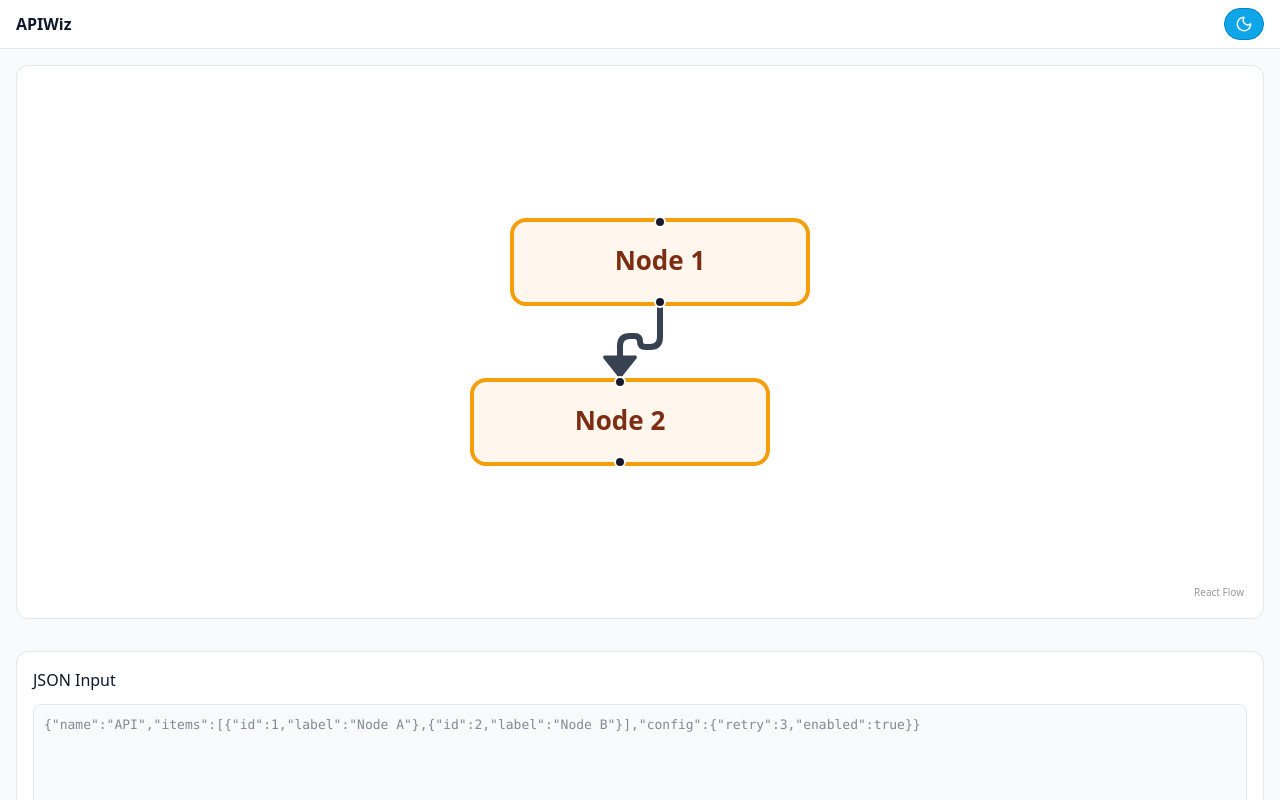
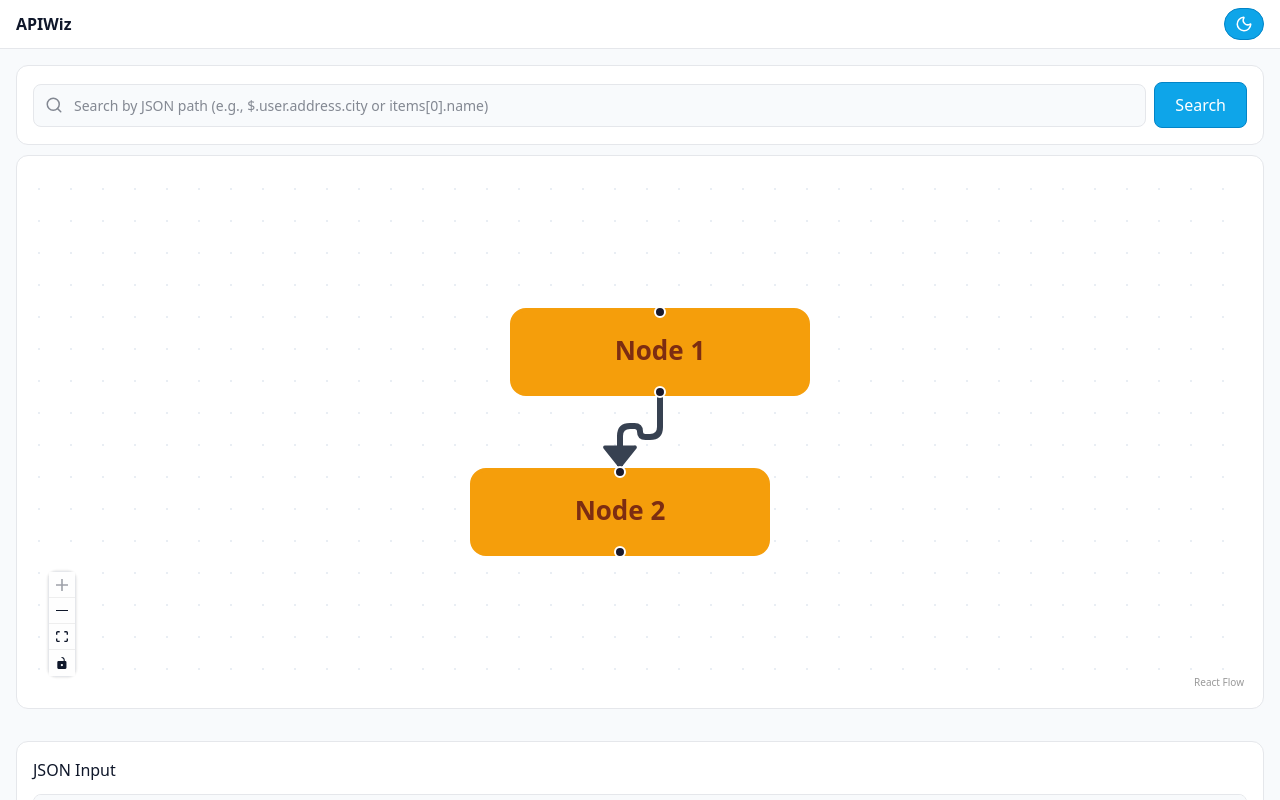
Before and after one commit to Tahaseen2002/reactflow_json_nodes, a React (Vite) app: page / in a window 1280 px wide. Shown: the top 800 px of the page. Built offline with nearby package versions, Linux system fonts and the light colour scheme.

Commit message:
search jsonpath added and zoom in ,out pending with some styling missing highlighting color copying path when click on the node

```diff
--- a/src/App.tsx
+++ b/src/App.tsx
@@ -1,17 +1,51 @@
 
-import { useEffect, useState,  useCallback } from 'react';
-import { applyNodeChanges, applyEdgeChanges, addEdge, NodeChange, EdgeChange } from '@xyflow/react';
+import { useEffect, useState,  useCallback, useRef } from 'react';
+import { applyNodeChanges, applyEdgeChanges, addEdge, NodeChange, EdgeChange, ReactFlowInstance, Connection } from '@xyflow/react';
 import { Header } from './components/Header';
 import { JsonInput } from './components/JsonInput';
 import { FlowCanvas } from './components/FlowCanvas';
 import { getThemeColors } from './utils/theme';
 import { buildFlowFromJsonText } from './utils/jsonToFlow';
+import { SearchBar } from './components/searchBar';
 
-const initialNodes: Array<{ id: string; position: { x: number; y: number }; data: { label: string; kind?: 'primitive' | 'object' | 'array' } }> = [
-  { id: 'n1', position: { x: 20, y: 20 }, data: { label: 'Node 1', kind: 'primitive' } },
-  { id: 'n2', position: { x: 0, y: 100 }, data: { label: 'Node 2', kind: 'primitive' } },
+// const initialNodes: Array<{ id: string; position: { x: number; y: number }; data: { label: string; kind?: 'primitive' | 'object' | 'array' } }> = [
+//   { id: 'n1', position: { x: 20, y: 20 }, data: { label: 'Node 1', kind: 'primitive' } },
+//   { id: 'n2', position: { x: 0, y: 100 }, data: { label: 'Node 2', kind: 'primitive' } },
+// ];
+// const initialEdges: Array<{ id: string; source: string; target: string }> = [{ id: 'n1-n2', source: 'n1', target: 'n2' }];
+
+
+const initialNodes = [
+  { id: 'n1', position: { x: 20, y: 20 }, data: { label: 'Node 1', kind: 'primitive' as NodeKind, path: 'n1' } },
+  { id: 'n2', position: { x: 0, y: 100 }, data: { label: 'Node 2', kind: 'primitive' as NodeKind, path: 'n2' } },
 ];
-const initialEdges: Array<{ id: string; source: string; target: string }> = [{ id: 'n1-n2', source: 'n1', target: 'n2' }];
+const initialEdges = [{ id: 'n1-n2', source: 'n1', target: 'n2' }];
+
+const defaultJson = `{
+  "user": {
+    "name": "John Doe",
+    "age": 30,
+    "email": "john@example.com",
+    "address": {
+      "street": "123 Main St",
+      "city": "New York",
+      "country": "USA"
+    }
+  },
+  "items": [
+    {
+      "id": 1,
+      "name": "Item 1",
+      "price": 29.99
+    },
+    {
+      "id": 2,
+      "name": "Item 2",
+      "price": 49.99
+    }
+  ],
+  "active": true
+}`;
 
 // Custom node component for theme-aware styling
 const CustomNode = ({ data, isDark }: { data: any; isDark: boolean }) => (
@@ -63,7 +97,7 @@ const getNodeStyle = (isDark: boolean, kind: NodeKind) => {
 
   const c = palette[kind];
   return {
-    background: isDark ? c.darkBg : c.lightBg,
+    backgroundColor: isDark ? c.darkBorder : c.lightBorder,
     border: `2px solid ${isDark ? c.darkBorder : c.lightBorder}`,
     color: isDark ? c.darkText : c.lightText,
     borderRadius: '8px',
@@ -77,10 +111,14 @@ const getNodeStyle = (isDark: boolean, kind: NodeKind) => {
 
 export default function App() {
   const [theme, setTheme] = useState<'light' | 'dark'>('light');
-      const [nodes, setNodes] = useState(initialNodes);
+ const [nodes, setNodes] = useState(initialNodes);
   const [edges, setEdges] = useState(initialEdges);
-  const [jsonText, setJsonText] = useState<string>('');
+  const [jsonText, setJsonText] = useState<string>(defaultJson);
   const [jsonError, setJsonError] = useState<string>('');
+const [searchQuery, setSearchQuery] = useState<string>('');
+  const [searchResult, setSearchResult] = useState<string>('');
+  const [highlightedNode, setHighlightedNode] = useState<string | null>(null);
+  const reactFlowInstanceRef = useRef<any>(null)
 
   useEffect(() => {
     const isDark = theme === 'dark';
@@ -95,18 +133,23 @@ export default function App() {
   const colors = themeColors;
 
 
+//  const onNodesChange = useCallback(
+//     (changes: NodeChange[]) => setNodes((nds) => applyNodeChanges(changes, nds)),
+//     []
+//   );
+const onNodesChange = useCallback(
+  (changes: NodeChange[]) =>
+    setNodes((nds) => applyNodeChanges(changes, nds) as typeof nds),
+  []
+);
 
-  const onNodesChange = useCallback(
-    (changes: NodeChange<{ id: string; position: { x: number; y: number; }; data: { label: string; }; }>[]) => setNodes((nodesSnapshot) => applyNodeChanges(changes, nodesSnapshot)),
-    [],
-  );
   const onEdgesChange = useCallback(
-    (changes: EdgeChange<{ id: string; source: string; target: string; }>[]) => setEdges((edgesSnapshot) => applyEdgeChanges(changes, edgesSnapshot)),
-    [],
+    (changes: EdgeChange[]) => setEdges((eds) => applyEdgeChanges(changes, eds)),
+    []
   );
   const onConnect = useCallback(
-    (params: any) => setEdges((edgesSnapshot) => addEdge(params, edgesSnapshot)),
-    [],
+    (params: Connection) => setEdges((eds) => addEdge(params, eds)),
+    []
   );
 
   const generateGraphFromJson = useCallback(() => {
@@ -115,16 +158,76 @@ export default function App() {
       setJsonError('');
       setNodes(builtNodes as any);
       setEdges(builtEdges as any);
+       setSearchQuery('');
+      setSearchResult('');
+      setHighlightedNode(null);
     } catch (err: any) {
       setJsonError(err?.message || 'Invalid JSON');
     }
   }, [jsonText]);
+
+  const handleSearch = useCallback(() => {
+    if (!searchQuery.trim()) {
+      setSearchResult('');
+      setHighlightedNode(null);
+      return;
+    }
+
+    let pathToSearch = searchQuery.trim();
+
+    if (pathToSearch.startsWith('$.')) {
+      pathToSearch = 'root.' + pathToSearch.substring(2);
+    } else if (pathToSearch === '$') {
+      pathToSearch = 'root';
+    } else if (!pathToSearch.startsWith('root')) {
+      pathToSearch = 'root.' + pathToSearch;
+    }
+
+    const matchedNode = nodes.find(node => {
+      const nodePath = node.data.path || node.id;
+      return nodePath === pathToSearch;
+    });
+
+    if (matchedNode) {
+      setHighlightedNode(matchedNode.id);
+      setSearchResult('Match found');
+
+      if (reactFlowInstanceRef.current) {
+        reactFlowInstanceRef.current.setCenter(
+          matchedNode.position.x,
+          matchedNode.position.y,
+          { zoom: 1.2, duration: 800 }
+        );
+      }
+    } else {
+      setHighlightedNode(null);
+      setSearchResult('No match found');
+    }
+  }, [searchQuery, nodes]);
+
+  const onReactFlowInit = useCallback((instance: ReactFlowInstance) => {
+    reactFlowInstanceRef.current = instance;
+  }, []);
+
+
   return (
     <>
      <Header theme={theme} onToggle={() => setTheme(isDark ? 'light' : 'dark')} colors={colors} />
      <div style={{  backgroundColor: colors.background, color: colors.foreground, boxSizing: 'border-box', padding: 16 }}>
+      <SearchBar
+          value={searchQuery}
+          onChange={setSearchQuery}
+          onSearch={handleSearch}
+          result={searchResult}
+          colors={colors}
+        />
       <div style={{ display: 'flex', gap: 16, flexWrap: 'wrap', alignItems: 'stretch' }}>
-        <FlowCanvas nodes={nodes as any} edges={edges as any} isDark={isDark} colors={colors as any} />
+        <FlowCanvas nodes={nodes as any} edges={edges as any} isDark={isDark} colors={colors as any} highlightedNode={highlightedNode}
+            onInit={onReactFlowInit}
+            onNodesChange={onNodesChange}
+            onEdgesChange={onEdgesChange}
+            onConnect={onConnect}
+ />
       </div>
      </div>
     <div style={{  backgroundColor: colors.background, color: colors.foreground, boxSizing: 'border-box', padding: 16 }}>
--- a/src/components/FlowCanvas.tsx
+++ b/src/components/FlowCanvas.tsx
@@ -1,16 +1,31 @@
-import { ReactFlow } from '@xyflow/react';
+import { Background, Connection, Controls, EdgeChange, NodeChange, ReactFlow, ReactFlowInstance } from '@xyflow/react';
 import '@xyflow/react/dist/style.css';
 import type { NodeKind } from '../types';
 import { Position } from '@xyflow/react';
-const getNodeStyle = (isDark: boolean, kind: NodeKind) => {
+const getNodeStyle = (isDark: boolean, kind: NodeKind, isHighlighted: boolean) => {
   const palette = {
     object: { lightBg: '#eef2ff', darkBg: '#312e81', lightBorder: '#6366f1', darkBorder: '#818cf8', lightText: '#1e293b', darkText: '#e0e7ff' },
     array: { lightBg: '#ecfdf5', darkBg: '#064e3b', lightBorder: '#10b981', darkBorder: '#34d399', lightText: '#064e3b', darkText: '#d1fae5' },
     primitive: { lightBg: '#fff7ed', darkBg: '#7c2d12', lightBorder: '#f59e0b', darkBorder: '#fbbf24', lightText: '#7c2d12', darkText: '#fffbeb' },
   } as const;
   const c = palette[kind];
+  if (isHighlighted) {
+    return {
+      background: isDark ? '#7c3aed' : '#a78bfa',
+      border: `3px solid ${isDark ? '#c4b5fd' : '#7c3aed'}`,
+      color: '#ffffff',
+      borderRadius: '8px',
+      padding: '10px 12px',
+      fontSize: '13px',
+      fontWeight: '600',
+      whiteSpace: 'nowrap',
+      boxShadow: '0 0 20px rgba(124, 58, 237, 0.6)',
+      transform: 'scale(1.1)',
+      transition: 'all 0.3s ease',
+    } as React.CSSProperties;
+  }
   return {
-    background: isDark ? c.darkBg : c.lightBg,
+    backgroundColor: isDark ? c.darkBorder : c.lightBorder,
     border: `2px solid ${isDark ? c.darkBorder : c.lightBorder}`,
     color: isDark ? c.darkText : c.lightText,
     borderRadius: '8px',
@@ -21,11 +36,16 @@ const getNodeStyle = (isDark: boolean, kind: NodeKind) => {
   } as React.CSSProperties;
 };
 
-export function FlowCanvas({ nodes, edges, isDark, colors }: {
-  nodes: Array<{ id: string; position: { x: number; y: number }; data: { label: string; kind: NodeKind } }>;
+export function FlowCanvas({ nodes, edges, isDark, colors, highlightedNode, onInit, onNodesChange, onEdgesChange, onConnect  }: {
+  nodes: Array<{ id: string; position: { x: number; y: number }; data: { label: string; kind: NodeKind; path?: string; value?: any } }>;
   edges: Array<{ id: string; source: string; target: string }>;
   isDark: boolean;
   colors: { flowBackground: string; flowEdge: string; card: string; border: string };
+   highlightedNode: string | null;
+  onInit: (instance: any) => void;
+  onNodesChange: (changes: NodeChange[]) => void;
+  onEdgesChange: (changes: EdgeChange[]) => void;
+  onConnect: (connection: Connection) => void;
 }) {
   return (
     <div style={{ flex: '1 1 320px', backgroundColor: colors.card, border: `1px solid ${colors.border}`, borderRadius: 12, padding: 16, width: '100%' }}>
@@ -33,11 +53,15 @@ export function FlowCanvas({ nodes, edges, isDark, colors }: {
         <ReactFlow
           nodes={nodes.map(node => ({
             ...node,
-            style: getNodeStyle(isDark, node.data.kind),
+            style: getNodeStyle(isDark, node.data.kind, node.id === highlightedNode),
             sourcePosition: Position.Bottom,
             targetPosition: Position.Top,
           }))}
           edges={edges}
+           onInit={onInit}
+          onNodesChange={onNodesChange}
+          onEdgesChange={onEdgesChange}
+          onConnect={onConnect}
           fitView
           fitViewOptions={{ padding: 0.2 }}
           style={{ backgroundColor: colors.flowBackground }}
@@ -46,7 +70,20 @@ export function FlowCanvas({ nodes, edges, isDark, colors }: {
             style: { stroke: colors.flowEdge, strokeWidth: 3 },
             markerEnd: { type: 'arrowclosed', color: colors.flowEdge },
           }}
-        />
+        >
+           <Controls
+            style={{
+              backgroundColor: colors.card,
+              border: `1px solid ${colors.border}`,
+              borderRadius: 8,
+            }}
+          />
+          <Background
+            color={isDark ? '#1e293b' : '#e2e8f0'}
+            gap={16}
+            size={1}
+          />
+        </ReactFlow>
       </div>
     </div>
   );
--- a/src/components/JsonInput.tsx
+++ b/src/components/JsonInput.tsx
@@ -11,7 +11,7 @@ export function JsonInput({ value, error, onChange, onVisualize, colors }: {
       <textarea
         value={value}
         onChange={(e) => onChange(e.target.value)}
-        placeholder={'{"name":"API","items":[{"id":1,"label":"Node A"},{"id":2,"label":"Node B"}],"config":{"retry":3,"enabled":true}}'}
+        placeholder={'{\n  "user": {\n    "name": "John Doe",\n    "age": 30,\n    "email": "john@example.com",\n    "address": {\n      "street": "123 Main St",\n      "city": "New York",\n      "country": "USA"\n    }\n  },\n  "items": [\n    {\n      "id": 1,\n      "name": "Item 1",\n      "price": 29.99\n    },\n    {\n      "id": 2,\n      "name": "Item 2",\n      "price": 49.99\n    }\n  ],\n  "active": true\n}'}
         style={{
           width: '100%',
           minHeight: 140,
@@ -40,7 +40,7 @@ export function JsonInput({ value, error, onChange, onVisualize, colors }: {
             cursor: 'pointer',
           }}
         >
-          Visualize
+          Generate Tree
         </button>
       </div>
     </div>
--- /dev/null
+++ b/src/components/searchBar.tsx
@@ -0,0 +1,69 @@
+import { Search } from 'lucide-react';
+
+export function SearchBar({ value, onChange, onSearch, result, colors }: {
+  value: string;
+  onChange: (v: string) => void;
+  onSearch: () => void;
+  result: string;
+  colors: { background: string; foreground: string; border: string; buttonBg: string; buttonFg: string; buttonBorder: string; card: string; };
+}) {
+  const handleKeyPress = (e: React.KeyboardEvent) => {
+    if (e.key === 'Enter') {
+      onSearch();
+    }
+  };
+
+  return (
+    <div style={{ backgroundColor: colors.card, border: `1px solid ${colors.border}`, borderRadius: 12, padding: 16 , marginBottom: "10px"}}>
+      <div style={{ display: 'flex', gap: 8, alignItems: 'center' }}>
+        <div style={{ flex: 1, position: 'relative' }}>
+          <input
+            type="text"
+            value={value}
+            onChange={(e) => onChange(e.target.value)}
+            onKeyPress={handleKeyPress}
+            placeholder="Search by JSON path (e.g., $.user.address.city or items[0].name)"
+            style={{
+              width: '100%',
+              padding: '10px 12px 10px 40px',
+              backgroundColor: colors.background,
+              color: colors.foreground,
+              border: `1px solid ${colors.border}`,
+              borderRadius: 8,
+              fontSize: 14,
+              outline: 'none',
+            }}
+          />
+          <div style={{ position: 'absolute', left: 12, top: '50%', transform: 'translateY(-50%)', color: colors.foreground, opacity: 0.5 }}>
+            <Search size={18} />
+          </div>
+        </div>
+        <button
+          onClick={onSearch}
+          style={{
+            padding: '10px 20px',
+            backgroundColor: colors.buttonBg,
+            color: colors.buttonFg,
+            border: `1px solid ${colors.buttonBorder}`,
+            borderRadius: 8,
+            cursor: 'pointer',
+            fontWeight: 500,
+            whiteSpace: 'nowrap',
+          }}
+        >
+          Search
+        </button>
+      </div>
+      {result && (
+        <div style={{
+          marginTop: 8,
+          fontSize: 13,
+          color: result === 'Match found' ? '#10b981' : '#ef4444',
+          fontWeight: 500
+        }}>
+          {result}
+        </div>
+      )}
+    </div>
+  );
+}
--- a/src/utils/jsonToFlow.ts
+++ b/src/utils/jsonToFlow.ts
@@ -8,6 +8,8 @@ type TreeNode = {
   label: string;
   kind: NodeKind;
   children: TreeNode[];
+  path: string;
+  value: any;
 };
 
 export function buildFlowFromJsonText(jsonText: string) {
@@ -18,11 +20,11 @@ export function buildFlowFromJsonText(jsonText: string) {
     throw new Error(err?.message || 'Invalid JSON');
   }
 
-  // 1) Build a stable tree (objects keep property order, arrays keep index order)
+
   const buildTree = (value: any, path: string, label: string): TreeNode => {
     const id = path || 'root';
     const kind: NodeKind = value !== null && typeof value === 'object' ? (Array.isArray(value) ? 'array' : 'object') : 'primitive';
-    const node: TreeNode = { id, label, kind, children: [] };
+    const node: TreeNode = { id, label, kind, children: [], path, value };
 
     if (value !== null && typeof value === 'object') {
       if (Array.isArray(value)) {
@@ -51,7 +53,7 @@ export function buildFlowFromJsonText(jsonText: string) {
     : String(data);
   const root = buildTree(data, 'root', rootLabel);
 
-  // 2) Assign positions with a VERTICAL layered layout (top -> bottom)
+
   const xStep = 200; // horizontal spacing between leaves
   const yStep = 120; // vertical spacing per depth level
   let xCursor = 0;
@@ -63,7 +65,6 @@ export function buildFlowFromJsonText(jsonText: string) {
       (node as any).position = pos;
       return pos;
     }
-    // Position children first, then center parent between first and last child horizontally
     const childPositions = node.children.map((c) => assignPositions(c, depth + 1));
     const firstX = childPositions[0].x;
     const lastX = childPositions[childPositions.length - 1].x;
@@ -75,11 +76,14 @@ export function buildFlowFromJsonText(jsonText: string) {
   assignPositions(root, 0);
 
   // 3) Flatten to nodes/edges
-  const builtNodes: BuiltNode[] = [];
-  const builtEdges: BuiltEdge[] = [];
+  // const builtNodes: BuiltNode[] = [];
+  // const builtEdges: BuiltEdge[] = [];
+   const builtNodes: any[] = [];
+  const builtEdges: any[] = [];
 
   const flatten = (node: TreeNode) => {
-    builtNodes.push({ id: node.id, position: (node as any).position, data: { label: node.label, kind: node.kind } });
+    builtNodes.push({ id: node.id, position: (node as any).position, data: { label: node.label, kind: node.kind,  path: node.path,
+        value: node.value } });
     node.children.forEach((child) => {
       builtEdges.push({ id: `${node.id}->${child.id}` , source: node.id, target: child.id, type: 'smoothstep' });
       flatten(child);
```
